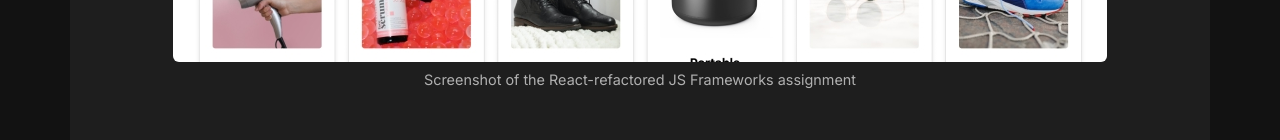
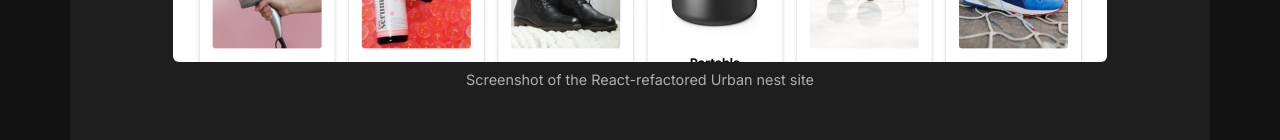
Before and after one commit to Asora7/portfolio-2, a React (Vite) app: page /project-one in a window 1280 px wide. Shown: the part 812-952 px from the top of the page. Built offline with nearby package versions, Linux system fonts and the light colour scheme.

Commit message:
changed a miss spelling

```diff
--- a/src/pages/ProjectOne.jsx
+++ b/src/pages/ProjectOne.jsx
@@ -53,7 +53,7 @@ export default function ProjectOne() {
           loading="lazy"
         />
         <figcaption className="text-light-muted mt-2">
-          Screenshot of the React-refactored JS Frameworks assignment
+          Screenshot of the React-refactored Urban nest site
         </figcaption>
       </figure>
 
```
